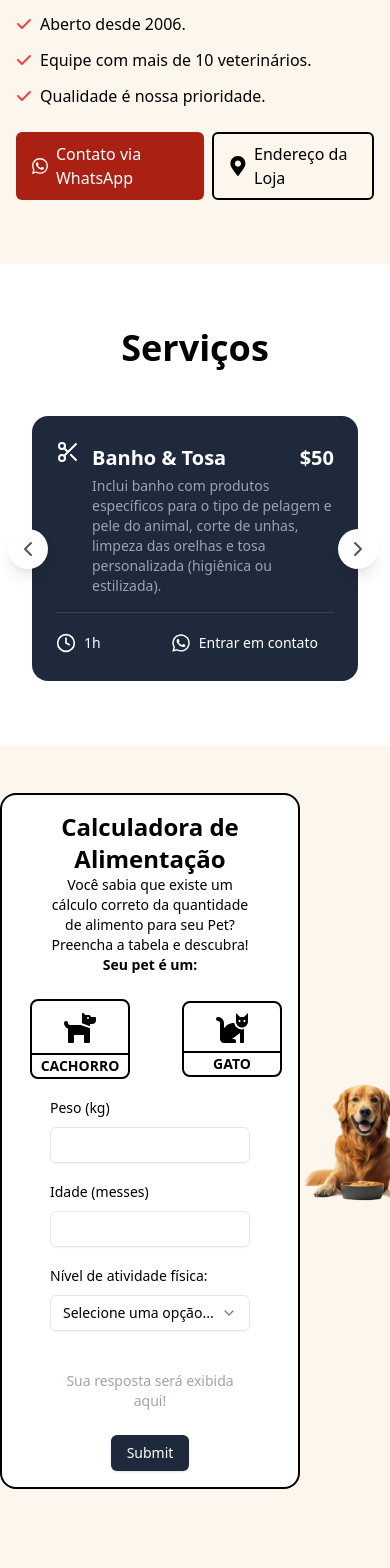
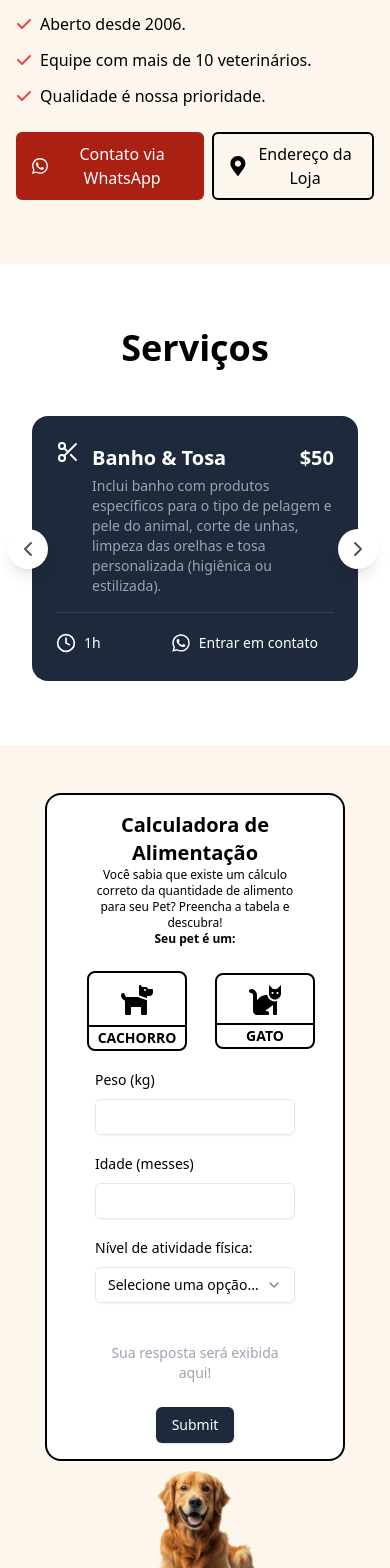
Before and after one commit to ArthurDias26/Petshop, a Next.js app: page / in a window 390 px wide. Shown: the part 1240-2808 px from the top of the page. Built offline with nearby package versions, Linux system fonts and the light colour scheme.

Commit message:
petFood calculator update

```diff
--- a/src/app/_components/About/index.tsx
+++ b/src/app/_components/About/index.tsx
@@ -64,7 +64,7 @@ export default function About() {
                         <a
                         href={`https://wa.me/556799998800?text=Olá vim pelo site e gostaria de mais informações`}
                         target="_blank"
-                        className="bg-primary text-white flex items-center justify-center w-fit gap-2 px-4 py-2 rounded-md
+                        className="bg-primary text-white flex items-center justify-center w-fit gap-2 px-4 py-2 rounded-md text-center
                                     hover:bg-primary-dark transition duration-300"
                         >
                             <FaWhatsapp className="text-xl text-white"/>
@@ -74,7 +74,7 @@ export default function About() {
                         <a
                         href="https://www.google.com/maps/place/s%C3%A3o+paulo+capital/data=!4m2!3m1!1s0x94ce448183a461d1:0x9ba94b08ff335bae?sa=X&ved=1t:155783&ictx=111"
                         target="_blank"
-                        className=" flex items-center justify-center w-fit gap-2 px-4 py-2 rounded-md border-2 border-black
+                        className=" flex items-center justify-center w-fit gap-2 px-4 py-2 rounded-md border-2 border-black text-center
                                     hover:bg-black/10 transition duration-300"
                         >
                             <FaMapMarkerAlt className="text-xl text-black"/>
--- a/src/app/_components/Form/index.tsx
+++ b/src/app/_components/Form/index.tsx
@@ -114,11 +114,11 @@ const formSchema = z.object({
 
 
   return (
-    <section className="pt-12 pb-20 flex justify-around items-center bg-[#FDF6ec]">
-      <div className="w-[42%] min-w-[300px] border-2 border-black py-4 px-12 rounded-2xl bg-white" data-aos="fade-rigth" data-aos-delay="150">
+    <section className="pt-12 pb-20 flex flex-col lg:flex-row justify-around items-center bg-[#FDF6ec] relative">
+      <div className="w-[68%] md:w-[52%] lg:w-[38%] min-w-[300px] border-2 border-black py-4 px-12 rounded-2xl bg-white" data-aos="fade-rigth" data-aos-delay="150">
 
-        <h2 className="text-2xl font-bold text-center">Calculadora de Alimentação</h2>
-        <p className="text-sm text-center mb-6">
+        <h2 className="text-xl sm:text-2xl font-bold text-center">Calculadora de Alimentação</h2>
+        <p className="text-xs text-center mb-6 sm:text-sm">
           Você sabia que existe um cálculo correto da quantidade de alimento para seu Pet? Preencha a tabela e descubra!
           <br/>
           <strong>Seu pet é um:</strong>
@@ -136,7 +136,7 @@ const formSchema = z.object({
                     <RadioGroup
                       onValueChange={field.onChange}
                       defaultValue={field.value}
-                      className="flex justify-center items-center gap-10"
+                      className="flex justify-center items-center gap-4 sm:gap-10"
                     >
 
                       <FormItem className="flex items-center space-x-3 space-y-0">
@@ -251,7 +251,7 @@ const formSchema = z.object({
       <Image
         src={dogEating}
         alt="Foto de Cachorro"
-        className="object-contain w-1/3"
+        className="object-contain w-[30%] min-w-[150px]"
         data-aos="fade-left"
         data-aos-delay="150"
       />
```
